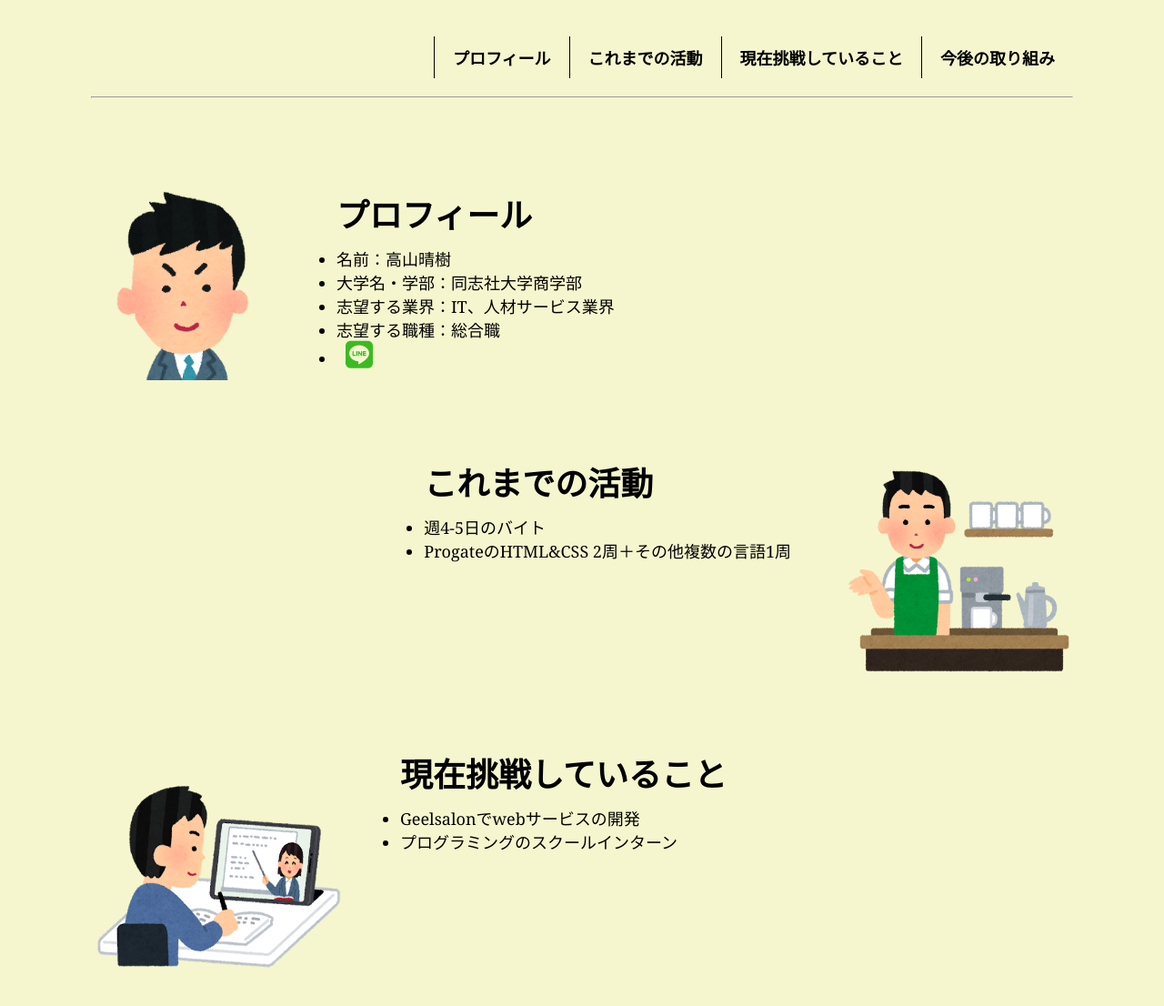
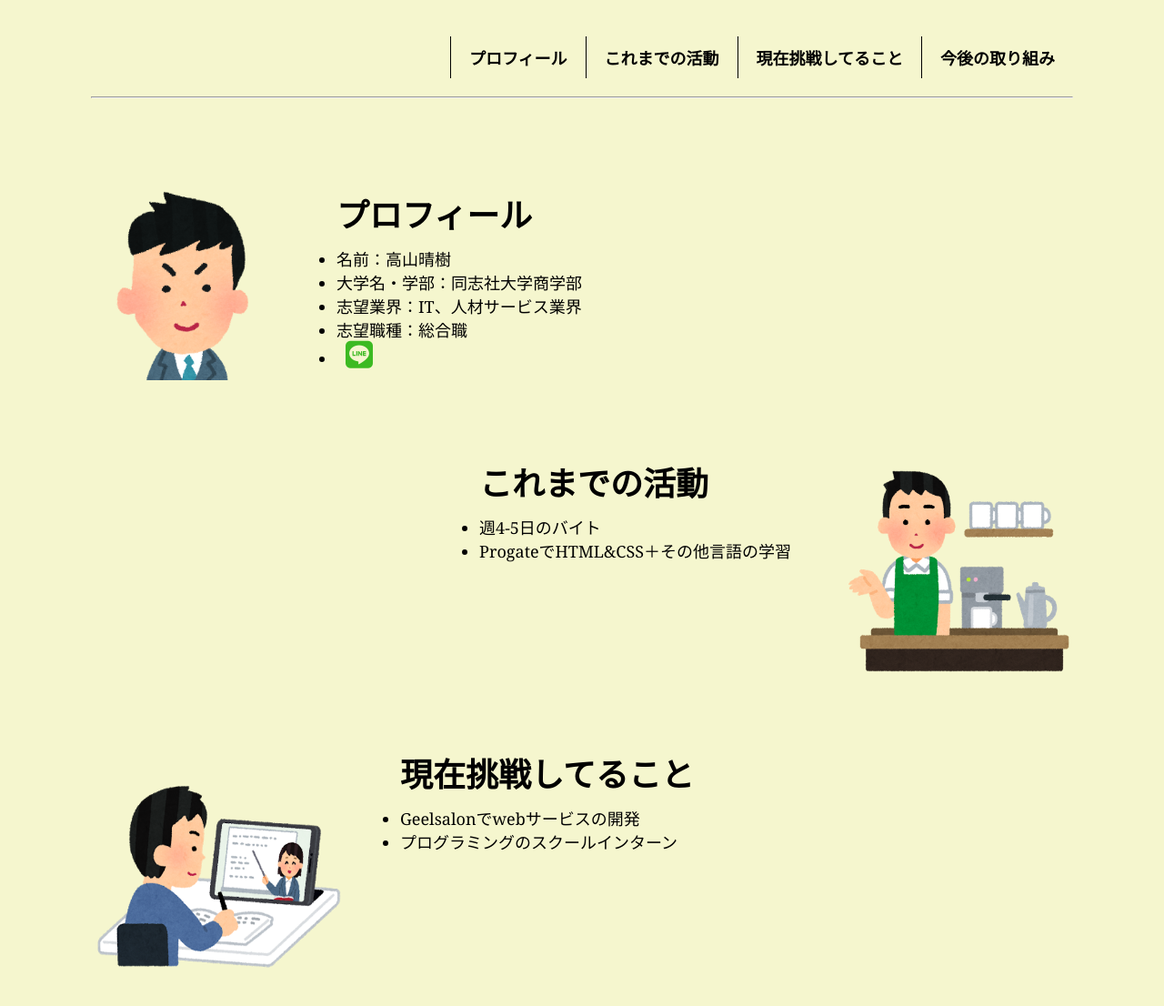
Before and after one commit to HarukiTakayama/new-mysite, a plain HTML site: page index.html in a window 1280 px wide. Shown: the top 1106 px of the page at 91% size. Drawn offline with Linux system fonts and the light colour scheme.

Commit message:
Update index.html

```diff
--- a/index.html
+++ b/index.html
@@ -2,9 +2,9 @@
     <html lang="ja">
         <head>
             <meta charset="utf-8">
-            <meta name="viewport" content="width-device-width", initial-scale="1.0">
-            <meta name="description" content="これは企業の方向けの求人サイトです。">
-            <title></title>
+            <meta name="description" content="これは企業の方向けの逆求人サイトです。">
+            <title>高山晴樹の逆求人サイト（仮）</title>
+            <meta name="viewport" content="width=device-width, initial-scale=1.0, user-scalable=yes">
             <link rel="stylesheet" type="text/css" href="stylesheets/index.css">
             <script src="https://kit.fontawesome.com/75669542ba.js" crossorigin="anonymous"></script>
         </head>
@@ -13,7 +13,7 @@
                 <ul>
                     <li><a href="#profile">プロフィール</a></li>
                     <li><a href="#past-activities">これまでの活動</a></li>
-                    <li><a href="#current-activities">現在挑戦していること</a></li>
+                    <li><a href="#current-activities">現在挑戦してること</a></li>
                     <li><a href="#future-activities">今後の取り組み</a></li>
                 </ul>
             </header>
@@ -26,8 +26,8 @@
                         <ul>
                             <li>名前：高山晴樹</li>
                             <li>大学名・学部：同志社大学商学部</li>
-                            <li>志望する業界：IT、人材サービス業界</li>
-                            <li>志望する職種：総合職</li>
+                            <li>志望業界：IT、人材サービス業界</li>
+                            <li>志望職種：総合職</li>
                             <li><a href="https://line.me/ti/p/ysnbRghOnW"><i class="fab fa-line"></i></a></li>
                         </ul>
                     </div>
@@ -37,7 +37,7 @@
                         <h1>これまでの活動</h1>
                         <ul>
                             <li>週4-5日のバイト</li>
-                            <li>ProgateのHTML&CSS 2周＋その他複数の言語1周</li>
+                            <li>ProgateでHTML&CSS＋その他言語の学習</li>
                         </ul>
                     </div>
                     <img src="images\job_cafe_tenin_man.png" alt="バイト中の様子" width="250" height="250">
@@ -45,7 +45,7 @@
                 <div id="current-activities">
                     <img src="images\online_school_boy.png" alt="勉強風景" width="280" height="280">
                     <div class="current-content">
-                        <h1>現在挑戦していること</h1>
+                        <h1>現在挑戦してること</h1>
                         <ul>
                             <li>Geelsalonでwebサービスの開発</li>
                             <li>プログラミングのスクールインターン</li>
@@ -70,7 +70,7 @@
                 <ul>
                     <li><a href="#profile">プロフィール</a></li>
                     <li><a href="#past-activities">これまでの活動</a></li>
-                    <li><a href="#current-activities">現在挑戦していること</a></li>
+                    <li><a href="#current-activities">現在挑戦してること</a></li>
                     <li><a href="#future-activities">今後の取り組み</a></li>
                     <li><a href="https://line.me/ti/p/ysnbRghOnW"><i class="fab fa-line"></i></a></li>
                 </ul>
```
